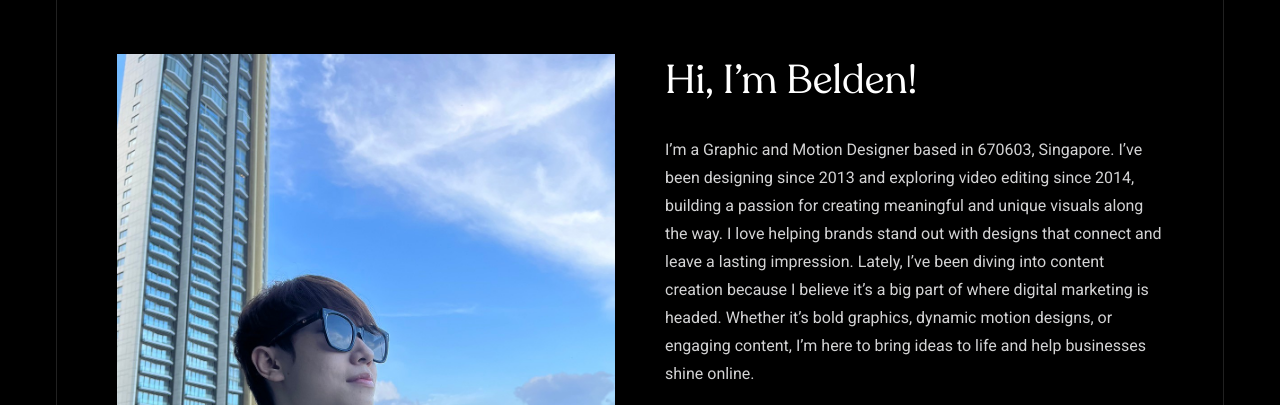
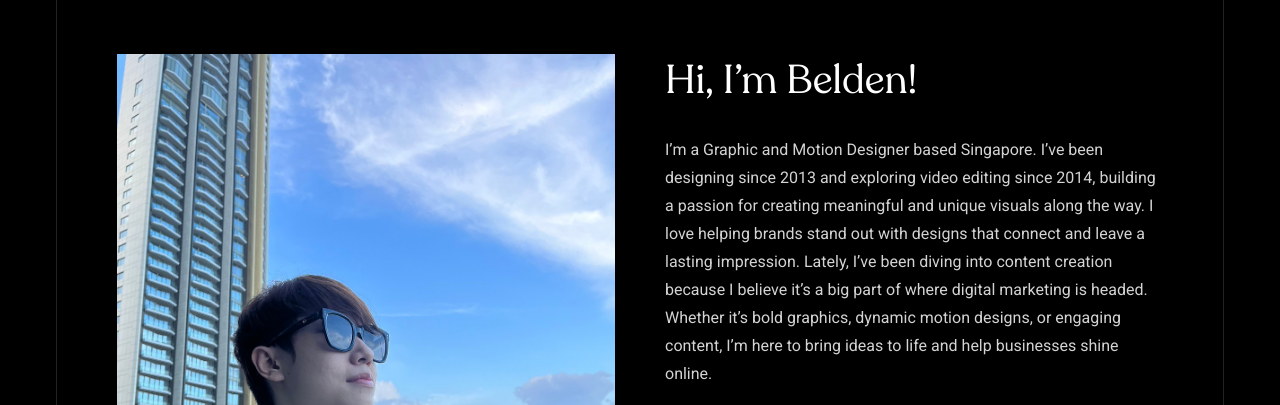
Before and after one commit to youness5rimammm/blendlastupdate, a plain HTML site: page index.html in a window 1280 px wide. Shown: the part 1080-1485 px from the top of the page. Drawn offline with nearby package versions, Linux system fonts and the light colour scheme.

Commit message:
singapor edit

```diff
--- a/index.html
+++ b/index.html
@@ -272,7 +272,7 @@
                   </h2>
 
                   <p class="section-text">
-                    I’m a Graphic and Motion Designer based in 670603, Singapore. I’ve been designing since 2013 and exploring video editing since 2014, building a passion for creating meaningful and unique visuals along the way.
+                    I’m a Graphic and Motion Designer based Singapore. I’ve been designing since 2013 and exploring video editing since 2014, building a passion for creating meaningful and unique visuals along the way.
                     I love helping brands stand out with designs that connect and leave a lasting impression. Lately, I’ve been diving into content creation because I believe it’s a big part of where digital marketing is headed.
                      Whether it’s bold graphics, dynamic motion designs, or engaging content, I’m here to bring ideas to life and help businesses shine online.
                   </p>
```
